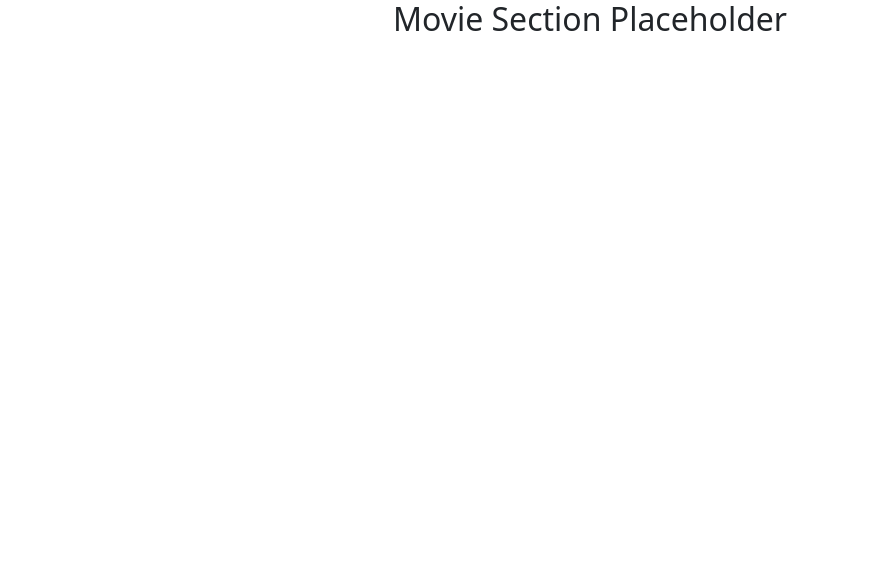
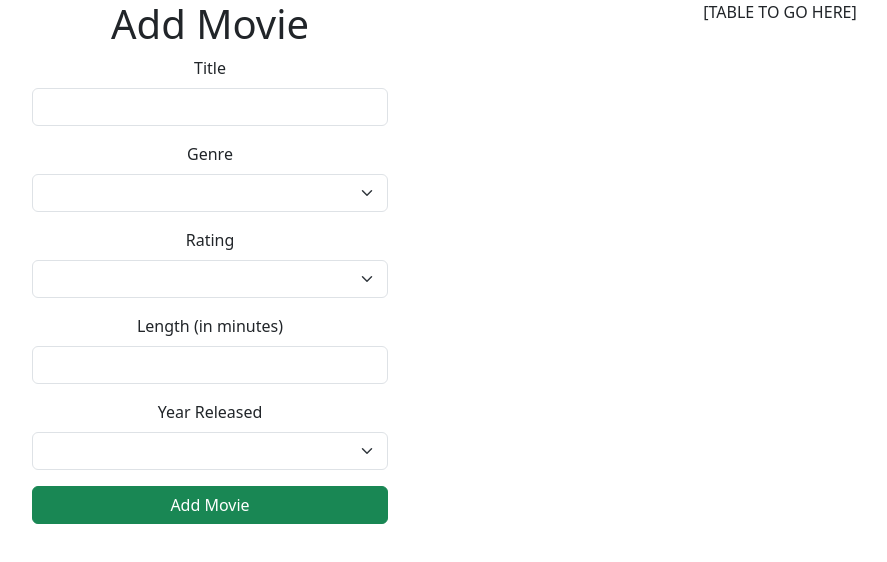
Before and after one commit to AaronArredondo3/SDB_September_Lecture_23, a React (Create React App) app in the folder Unit_6/movie-client/: page /movie in a window 1280 px wide. Shown: the top 562 px of the page, without its empty margins (50-937 px from the left). Built offline with nearby package versions, Linux system fonts and the light colour scheme.

Commit message:
Movieindex and Moviecreate notes.

```diff
--- a/Unit_6/movie-client/src/App.jsx
+++ b/Unit_6/movie-client/src/App.jsx
@@ -2,6 +2,7 @@ import { Route, Routes } from 'react-router-dom';
 import './App.css';
 import Auth from './components/auth/Auth';
 import { useEffect, useState } from 'react';
+import MovieIndex from './components/movies/MovieIndex';
 
 function App() {
 
@@ -53,7 +54,7 @@ function App() {
         />
         <Route
           path='/movie'
-          element={<h2>Movie Section Placeholder</h2>} // this is the routes so it can move into the next page.
+          element={<MovieIndex token={sessionToken} />} // this is the routes so it can move into the next page.
         />
       </Routes>
     </div>
--- a/Unit_6/movie-client/src/components/auth/login/Login.jsx
+++ b/Unit_6/movie-client/src/components/auth/login/Login.jsx
@@ -1,6 +1,7 @@
 import React, { useRef } from 'react'
 import { useNavigate } from 'react-router-dom';
 import { Button, Form, FormGroup, Input, Label } from 'reactstrap'
+import FullButton from '../../buttons/FullButton';
 
 function Login({updateToken}) {
 
@@ -69,7 +70,9 @@ const handleSubmit= async (e) => {
                         autoComplete={'off'}
                         />
                 </FormGroup>
-                <Button type = 'submit'>Login</Button>
+                <FullButton>
+                    <Button type = 'submit'>Login</Button>
+                </FullButton>
             </Form>
         </div>
     )
--- a/Unit_6/movie-client/src/components/auth/signup/Signup.jsx
+++ b/Unit_6/movie-client/src/components/auth/signup/Signup.jsx
@@ -1,6 +1,7 @@
 import React, { useState, useRef } from 'react'
 import {Button, Form, FormGroup, Input, Label } from 'reactstrap'
 import { useNavigate } from 'react-router-dom';
+import FullButton from '../../buttons/FullButton';
 
 function Signup({updateToken}) {
 
@@ -102,7 +103,9 @@ function Signup({updateToken}) {
                         autoComplete={'off'}
                     />
                 </FormGroup>
-                <Button type='submit'>Signup</Button>
+                <FullButton>
+                    <Button type='submit'>Signup</Button>
+                </FullButton>
             </Form>
         </>
     )
--- /dev/null
+++ b/Unit_6/movie-client/src/components/buttons/FullButton.jsx
@@ -0,0 +1,7 @@
+import React from 'react'
+
+export default function FullButton(props) {
+    return (
+        <div className='d-grid gap-2 mb-4'>{props.children}</div>
+    )
+}
--- /dev/null
+++ b/Unit_6/movie-client/src/components/movies/MovieCreate.jsx
@@ -0,0 +1,152 @@
+import React, {useRef} from 'react'
+import { Button, Form, FormGroup, Input, Label } from 'reactstrap';
+import FullButton from '../buttons/FullButton';
+import { baseURL } from '../../environment';
+
+function MovieCreate(props) {
+console.log(props)
+    const titleRef = useRef();
+    const genreRef = useRef();
+    const ratingRef = useRef();
+    const lengthRef = useRef();
+    const yearRef = useRef();
+
+    const handleSubmit = async (e) => {
+        e.preventDefault();
+        // console.log(titleRef.current.value)
+        // console.log(genreRef.current.value)
+        // console.log(ratingRef.current.value)
+        // console.log(lengthRef.current.value)
+        // console.log(yearRef.current.value)
+
+        const title = titleRef.current.value;
+        const genre = genreRef.current.value;
+        const rating = ratingRef.current.value;
+        const length = lengthRef.current.value;
+        const releaseYear = yearRef.current.value;
+
+
+
+        let url = `${baseURL}/movies`;
+
+        /*
+            - Shape object for the body to be sent.
+            - Consider Headers
+            - Consider request options
+            - fetch
+        */
+        let bodyObj = JSON.stringify({
+            title, genre, rating, length, releaseYear
+        })
+
+        let myHeaders = new Headers();
+        myHeaders.append("Content-Type", "application/json");
+        myHeaders.append('Authorization', props.token)
+
+        const requestOptions = {
+            headers: myHeaders,
+            body: bodyObj,
+            method: 'POST'
+        }
+
+
+        try {
+
+            const response = await fetch(url, requestOptions);
+            const data = await response.json();
+
+            console.log(data);
+
+            if(data.message === 'Success!! Movie added!') {
+            }else {
+                alert(data.message)
+            }
+
+        } catch (err) {
+            console.error(err.message);
+        }
+
+
+
+    }
+
+    let ratings = [null, 'G','PG', 'PG-13', 'NC-17', 'R']; // this is an array that we use in the ratings button.
+
+    let yearRange = () => { // this is a function to show a dropdown button in the year released button on the browser. We just call it in our input section of the year released
+        let years = [null];
+        const thisYear = new Date().getFullYear();
+
+        for(let i = thisYear; i >= 1892; i--) years.push(i);
+
+        return(
+            <>
+                <Input innerRef={yearRef} type='select'>
+                    {
+                        years.map((y,i) => {
+                            return <option key={i} value={y}>{y}</option>
+                        })
+                    }
+                </Input>
+            </>
+        )
+    }
+
+    return (
+        <>
+            <h1>Add Movie</h1>
+            <Form onSubmit={handleSubmit}>
+                <FormGroup>
+                    <Label>Title</Label>
+                    <Input
+                        innerRef={titleRef}
+                        autoComplete='off'
+                    />
+                </FormGroup>
+                <FormGroup>
+                    <Label>Genre</Label>
+                    <Input // this is adding a dropdown button on the Genre button in the browser
+                        innerRef={genreRef}
+                        type='select'
+                        autoComplete='off'
+                    >
+                        <option value={""}></option>
+                        <option value={"Comedy"}>Comedy</option>
+                        <option value={"Drama"}>Drama</option>
+                        <option value={"Action"}>Action</option>
+                        <option value={"Horror"}>Horror</option>
+                        <option value={"Thriller"}>Thriller</option>
+                        <option value={"Family"}>Family</option>
+                        <option value={"Documentary"}>Documentary</option>
+                        </Input>
+                </FormGroup>
+                <FormGroup>
+                    <Label>Rating</Label>
+                    <Input
+                        innerRef={ratingRef}
+                        type='select'
+                        autoComplete='off'
+                    >
+                        {ratings.map((r,i) => <option key={i} value={r}>{r}</option>)}
+                        </Input>
+                </FormGroup>
+                <FormGroup>
+                    <Label>Length (in minutes)</Label>
+                    <Input
+                        innerRef={lengthRef}
+                        type='number'
+                        autoComplete='off'
+                        />
+                </FormGroup>
+                <FormGroup>
+                    <Label>Year Released</Label>
+                    {yearRange()}
+                </FormGroup>
+                <FullButton>
+                    <Button color='success'>Add Movie</Button>
+                </FullButton>
+            </Form>
+        </>
+    )
+}
+
+export default MovieCreate
--- /dev/null
+++ b/Unit_6/movie-client/src/components/movies/MovieIndex.jsx
@@ -0,0 +1,22 @@
+import React from 'react'
+import MovieCreate from './MovieCreate'
+import { Col, Container, Row } from 'reactstrap'
+
+function MovieIndex(props) {
+    return (
+        <>
+            <Container>
+                <Row>
+                    <Col md='4'>
+                        <MovieCreate token={props.token} />
+                    </Col>
+                    <Col md='8'>
+                        [TABLE TO GO HERE]
+                    </Col>
+                </Row>
+            </Container>
+        </>
+    )
+}
+
+export default MovieIndex
--- /dev/null
+++ b/Unit_6/movie-client/src/environment/index.jsx
@@ -0,0 +1 @@
+export let baseURL = 'http://localhost:4005';
```
